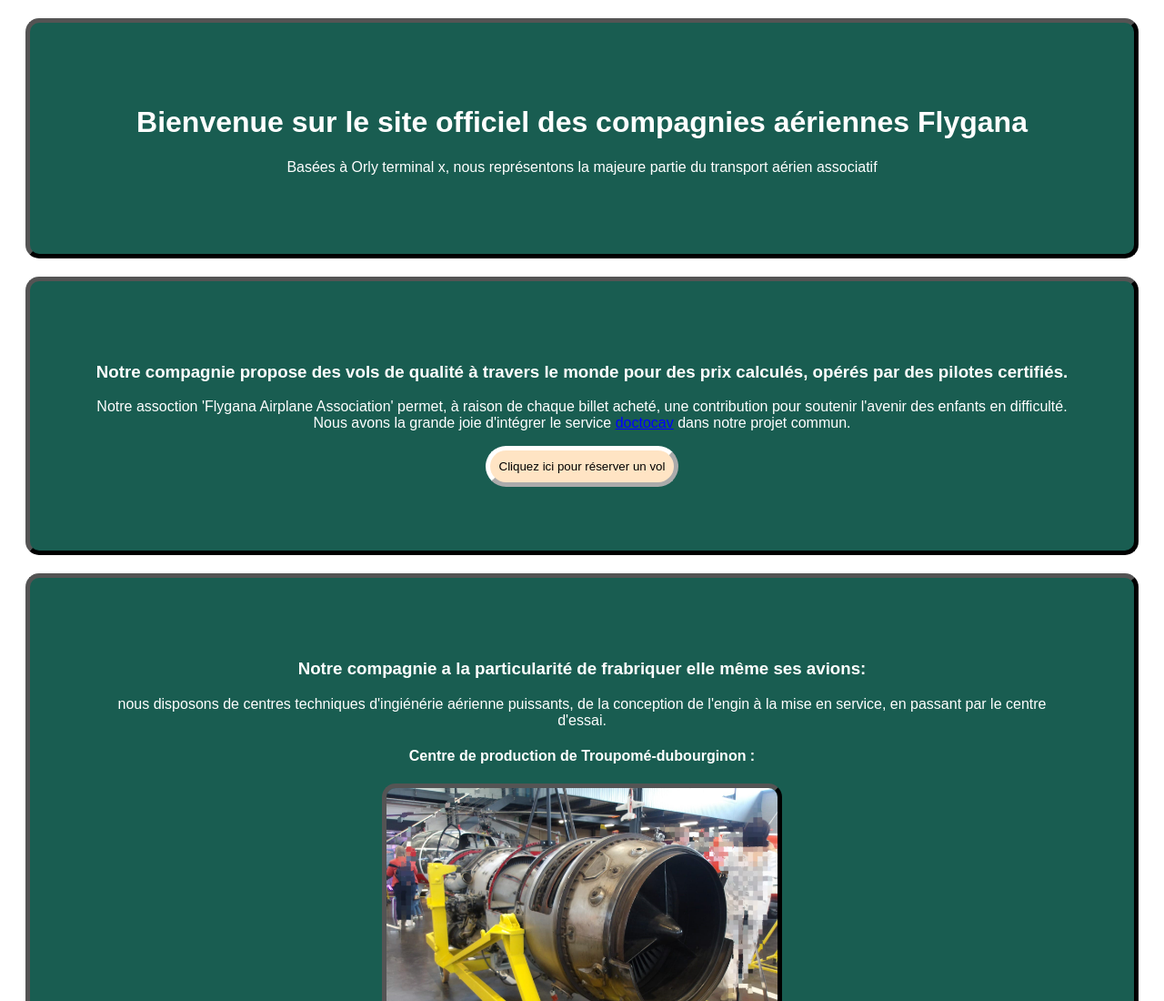
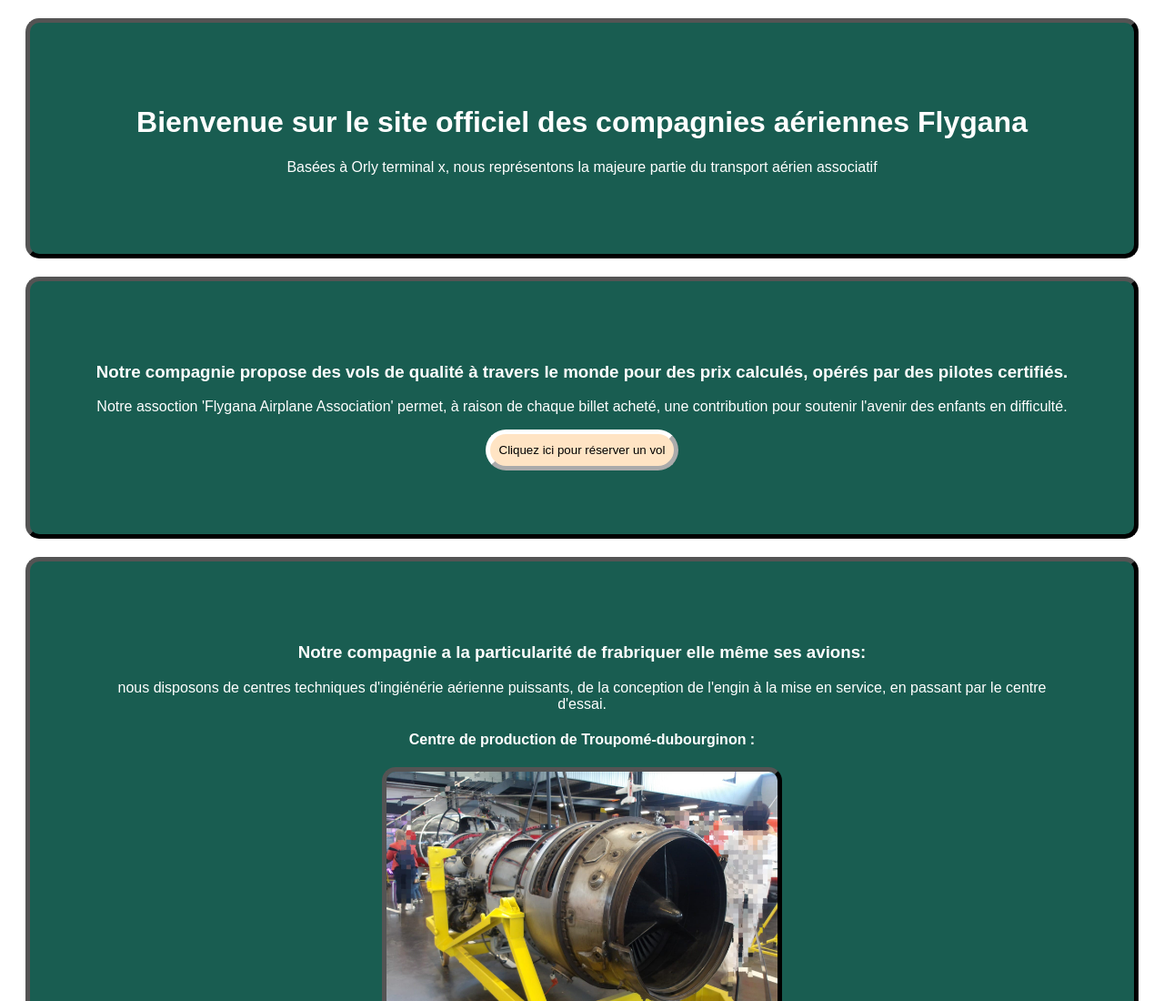
Before and after one commit to servispacement-cpu/Flygana, a website: page public/index.html in a window 1280 px wide. Shown: the top 1100 px of the page at 91% size. Drawn offline with Linux system fonts and the light colour scheme.

Commit message:
doctocavmnbjbr

```diff
--- a/public/index.html
+++ b/public/index.html
@@ -2,7 +2,8 @@
 <html>
     <head>
         <link rel="stylesheet" href="style.css">
-        <title>Flygana description</title
+        <link rel="icon" type="image/jpeg" href="moteur.jpeg">
+        <title>Flygana description</title>
     </head>
     <body>
         <div class="un">
@@ -12,7 +13,6 @@
             <div class="un">
                 <h3>Notre compagnie propose des vols de qualité à travers le monde pour des prix calculés, opérés par des pilotes certifiés.</h3>
                 <p>Notre assoction 'Flygana Airplane Association' permet, à raison de chaque billet acheté, une contribution pour soutenir l'avenir des enfants en difficulté.
-               Nous avons la grande joie d'intégrer le service <a onclick="doctocav()"> doctocav</a> dans notre projet commun.
                 </p>
                 <button onclick="voler()">Cliquez ici pour réserver un vol</button>
             </div>
```
